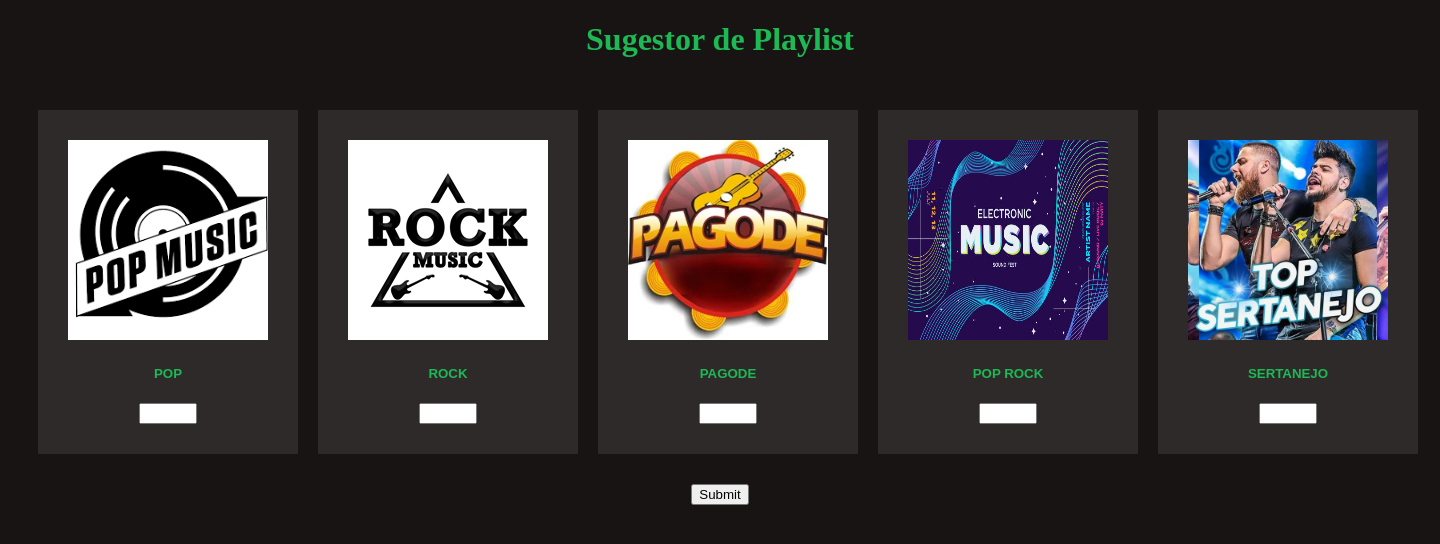
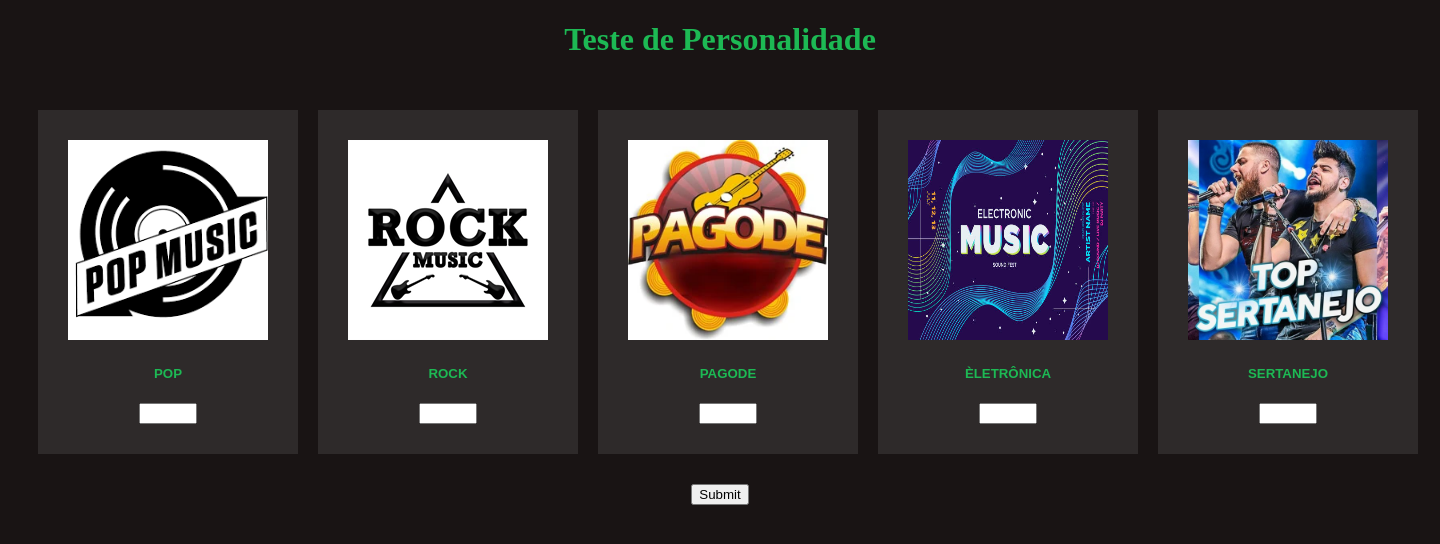
Before and after one commit to projeto-de-algoritmos/D-C, a Flask app: page / in a window 1440 px wide. Shown: the part 57-601 px from the top of the page. Run offline with Flask 2, Linux system fonts and the light colour scheme.

Commit message:
TesteDePersonalidade

```diff
--- a/templates/homepage.html
+++ b/templates/homepage.html
@@ -13,7 +13,7 @@
     <header class="header">
         <img src="../static/img/Spotify.png" width="50" height="25">
     </header>
-    <h1 class="headLiner">Sugestor de Playlist</h1>
+    <h1 class="headLiner">Teste de Personalidade</h1>
     <form name="TesteVocacional" action="" method="post">
 
         <div class=" Grupo">
@@ -34,7 +34,7 @@
             </div>
             <div class="CardMusic">
                 <img src="../static/img/Eletronic.jpg" width="200" height="200">
-                <h5>POP ROCK</h5>
+                <h5>ÈLETRÔNICA</h5>
                 <input type="number" min="1" max="20" name="question4">
             </div>
             <div class="CardMusic">
```
